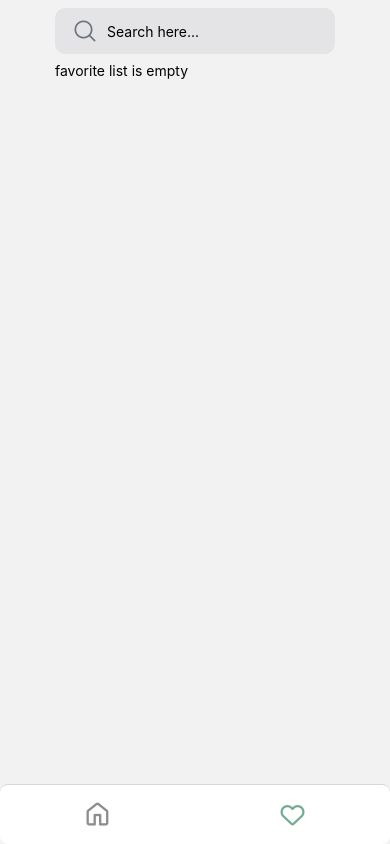
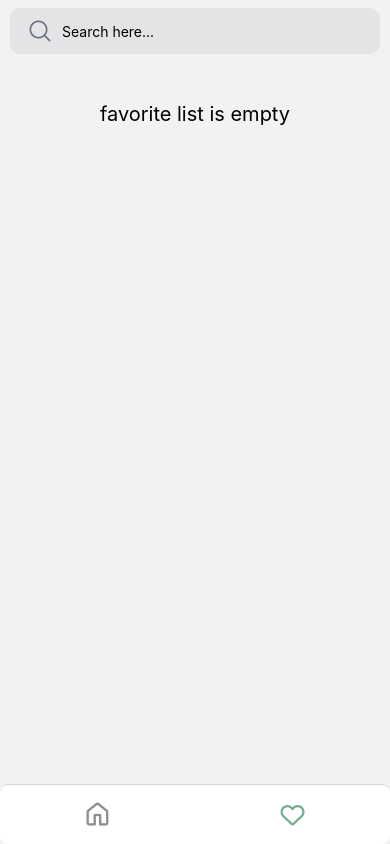
Before and after one commit to vuanhlam/assignment-react-navive, a React Native app: screen /Favorites in a window 390 px wide. Built offline with nearby package versions, Linux system fonts and the light colour scheme.

Commit message:
add and remove favorite item

```diff
--- a/components/FavoriteItem.js
+++ b/components/FavoriteItem.js
@@ -8,7 +8,7 @@ export const FavoriteItem = ({ id }) => {
 
   return (
     <View style={styles.itemContainer}>
-      <Image source={item.image} style={styles.image} />
+      <Image source={item.image} style={styles?.image} />
       <View>
         <Text style={styles.title}>{item.name}</Text>
         {/* <Text style={styles.detailDescription}>{item.des}</Text> */}
--- a/components/orchidItem.js
+++ b/components/orchidItem.js
@@ -12,6 +12,7 @@ export const OrchidItem = ({ item }) => {
       orchidId: id,
     });
   }
+
 
   return (
     <Pressable
--- a/screens/DetailScreen.js
+++ b/screens/DetailScreen.js
@@ -13,33 +13,35 @@ import { orchids } from "../data/orchid";
 import { getData, storeData } from "../store/asyncStorage";
 
 export const DetailScreen = ({ route }) => {
+  const id = route.params?.orchidId;
   const [isActive, setIsActive] = useState(false);
   const [favoriteList, setFavoriteList] = useState([]);
-  const [listOrchid, setListOrchid] = useState([]);
-  const id = route.params?.orchidId;
   const orchid = orchids.find((item) => item.id === id);
 
-  function handleAddNewFav(item) {
-    storeData("fav-list", [...favoriteList, item]);
-    console.log(item);
+  const isFav = favoriteList.includes(id);
+
+  function handleAddNewFav() {
+    if (isFav) {
+      const newItems = favoriteList.filter((item) => item !== id);
+      storeData("fav-list", newItems);
+    } else {
+      storeData("fav-list", [...favoriteList, id]);
+    }
     setIsActive(!isActive);
   }
 
   async function getOrchidList() {
-    const result = await getData("orchid-list");
     const favoriteList = await getData("fav-list");
     setFavoriteList(favoriteList);
-    setListOrchid(result);
   }
 
   useEffect(() => {
     getOrchidList();
-  }, []);
+  }, [favoriteList]);
 
-  console.log(favoriteList);
   return (
     <SafeAreaView styles={styles.detailContainer}>
-      <Image source={orchid.image} style={styles.image} />
+      <Image source={orchid?.image} style={styles.image} />
       <View style={styles.description}>
         <View style={styles.topInfo}>
           <View>
@@ -47,7 +49,7 @@ export const DetailScreen = ({ route }) => {
             <Text style={styles.subtitle}>{orchid.pots}</Text>
           </View>
           <TouchableOpacity onPress={() => handleAddNewFav(orchid.id)}>
-            {isActive ? (
+            {isFav ? (
               <AntDesign name="heart" size={24} style={styles.heart} />
             ) : (
               <Feather name="heart" size={24} style={styles.heart} />
@@ -101,7 +103,7 @@ const styles = StyleSheet.create({
     // textAlign: "justify",
     width: "100%",
     fontSize: 13,
-    marginTop: 5
+    marginTop: 5,
   },
   topInfo: {
     flexDirection: "row",
@@ -113,7 +115,7 @@ const styles = StyleSheet.create({
   },
   subtitle: {
     marginTop: 5,
-    fontSize: 15
+    fontSize: 15,
   },
   price: {
     fontSize: 20,
--- a/screens/FavoritesList.js
+++ b/screens/FavoritesList.js
@@ -1,5 +1,12 @@
 import React, { useEffect, useState } from "react";
-import { Image, ScrollView, StyleSheet, Text, View } from "react-native";
+import {
+  Dimensions,
+  Image,
+  ScrollView,
+  StyleSheet,
+  Text,
+  View,
+} from "react-native";
 import { FavoriteItem } from "../components/FavoriteItem";
 import { SafeAreaView } from "react-native-safe-area-context";
 import { AntDesign } from "@expo/vector-icons";
@@ -36,13 +43,15 @@ export const FavoritesList = () => {
         <SearchInput />
       </View>
       <ScrollView>
+        <View style={styles.listView}>
           {listFav.length > 0 ? (
             listFav.map((item, index) => {
               return <FavoriteItem key={`item ${index}`} id={item} />;
             })
           ) : (
-          <Text>favorite list is empty</Text>
+            <Text style={styles.empty}>favorite list is empty</Text>
           )}
+        </View>
       </ScrollView>
     </SafeAreaView>
   );
@@ -61,6 +70,16 @@ const styles = StyleSheet.create({
     padding: 10,
     marginVertical: 8,
     borderRadius: 10,
-    width: '800'
+    width: Dimensions.get("window").width - 20,
+    marginHorizontal: 10,
+  },
+  empty: {
+    textAlign: "center",
+    fontSize: 20,
+    marginTop: 40,
+  },
+  listView: {
+    justifyContent: "center",
+    alignItems: 'center'
   },
 });
```
Lines whose indentation alone changed are shown as unchanged.
